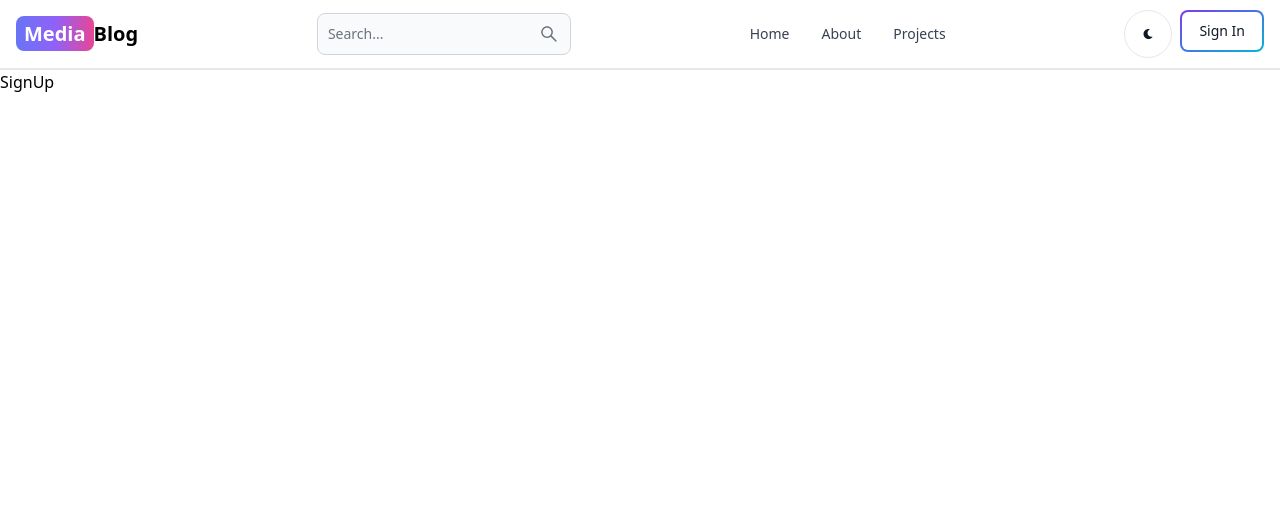
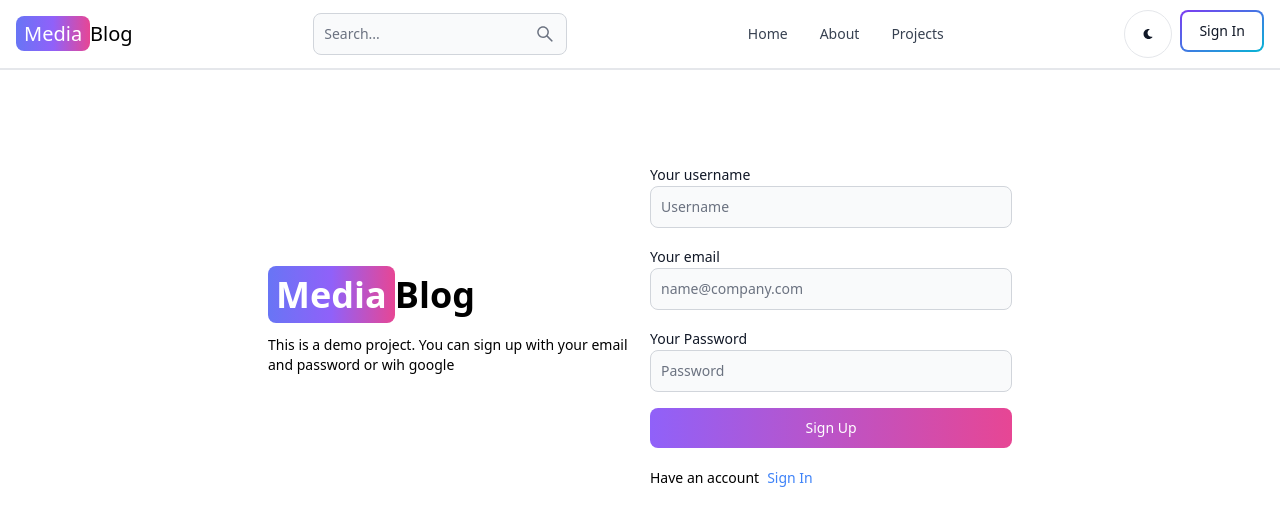
Before and after one commit to ramprasadchauhan/mern-blog, a React (Vite) app in the folder client/: page /sign-up in a window 1280 px wide. Shown: the top 526 px of the page. Built offline with nearby package versions, Linux system fonts and the light colour scheme.

Commit message:
create signup page ui

```diff
--- a/client/index.html
+++ b/client/index.html
@@ -2,7 +2,6 @@
 <html lang="en">
   <head>
     <meta charset="UTF-8" />
-
     <meta name="viewport" content="width=device-width, initial-scale=1.0" />
     <title>MERN Blog</title>
   </head>
--- a/client/package.json
+++ b/client/package.json
@@ -20,7 +20,7 @@
     "@types/react": "^18.2.43",
     "@types/react-dom": "^18.2.17",
     "@vitejs/plugin-react-swc": "^3.5.0",
-    "autoprefixer": "^10.4.16",
+    "autoprefixer": "^10.4.17",
     "eslint": "^8.55.0",
     "eslint-plugin-react": "^7.33.2",
     "eslint-plugin-react-hooks": "^4.6.0",
--- a/client/pages/SignUp.jsx
+++ /dev/null
@@ -1,5 +0,0 @@
-const SignUp = () => {
-  return <div>SignUp</div>;
-};
-
-export default SignUp;
--- a/client/src/components/Header.jsx
+++ b/client/src/components/Header.jsx
@@ -8,7 +8,7 @@
     <Navbar className="border-b-2">
       <Link
         to="/"
-        className="self-center whitespace-nowrap text-sm sm:text-xl font-semibold dark:text-white"
+        className="self-center whitespace-nowrap text-sm sm:text-xl font-semi-bold dark:text-white"
       >
         <span className="px-2 py-1 bg-gradient-to-r from-indigo-500 via-purple-500 to-pink-500 rounded-lg text-white">
           Media
--- /dev/null
+++ b/client/src/pages/SignUp.jsx
@@ -0,0 +1,56 @@
+import { Button, Label, TextInput } from "flowbite-react";
+import { Link } from "react-router-dom";
+
+const SignUp = () => {
+  return (
+    <div className="min-h-screen mt-20">
+      <div className="flex p-3 max-w-3xl mx-auto flex-col md:flex-row md:items-center gap-5">
+        {/* left */}
+        <div className="flex-1">
+          <Link className="font-bold dark:text-white text-4xl">
+            <span className="px-2 py-1 bg-gradient-to-r from-indigo-500 via-purple-500 to-pink-500 rounded-lg text-white">
+              Media
+            </span>
+            Blog
+          </Link>
+          <p className="text-sm mt-5">
+            This is a demo project. You can sign up with your email and password
+            or wih google
+          </p>
+        </div>
+        {/* right */}
+        <div className="flex-1">
+          <form className="flex flex-col gap-4">
+            <div>
+              <Label value="Your username" />
+              <TextInput type="text" placeholder="Username" id="username" />
+            </div>
+            <div>
+              <Label value="Your email" />
+              <TextInput
+                type="email"
+                placeholder="name@company.com"
+                id="username"
+              />
+            </div>
+            <div>
+              <Label value="Your Password" />
+              <TextInput type="text" placeholder="Password" id="password" />
+            </div>
+            <Button gradientDuoTone="purpleToPink" type="submit">
+              Sign Up
+            </Button>
+          </form>
+          <div className="flex gap-2 text-sm mt-5">
+            <span>Have an account</span>
+            <Link to="/sign-in" className="text-blue-500">
+              Sign In
+            </Link>
+          </div>
+        </div>
+      </div>
+    </div>
+  );
+};
+
+export default SignUp;
```
Also changed, not shown: client/src/App.jsx (+6 -6 lines), client/src/pages/About.jsx (renamed from client/pages/About.jsx), client/src/pages/Dashboard.jsx (renamed from client/pages/Dashboard.jsx), client/src/pages/Home.jsx (renamed from client/pages/Home.jsx), client/src/pages/Project.jsx (renamed from client/pages/Project.jsx), client/src/pages/SignIn.jsx (renamed from client/pages/SignIn.jsx), 1 other file (tests, documents, lock files or other folders).
